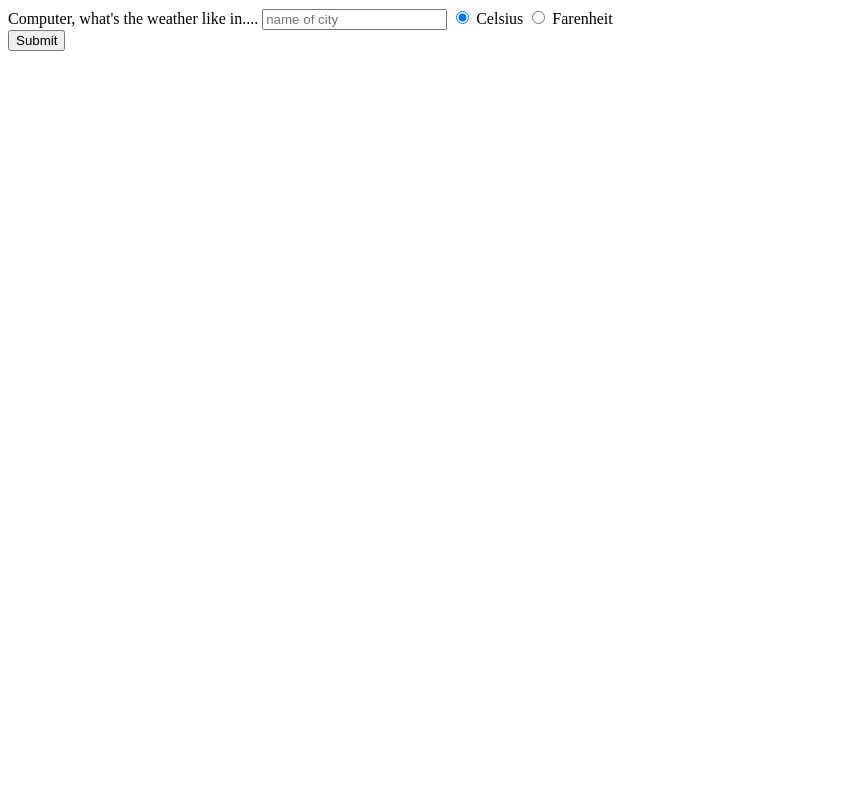
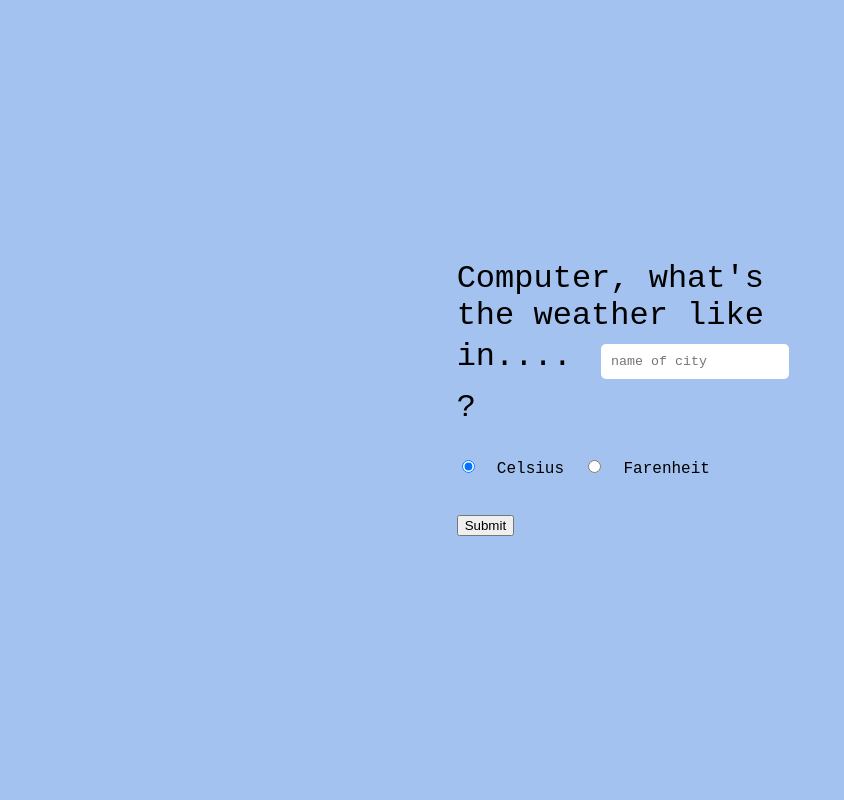
Before and after one commit to hoomanhorsey/odin-weather, a plain HTML site: page index.html in a window 1280 px wide. Shown: the whole page, without its empty margins (0-844 px from the left). Drawn offline with Linux system fonts and the light colour scheme.

Commit message:
Revised css and added more info

```diff
--- a/index.html
+++ b/index.html
@@ -8,28 +8,54 @@
     <script src="./javascript.js"></script>
     <link rel="stylesheet" type="text/css" href="styles.css" />
   </head>
+
   <body>
-    <div id="queryResult"></div>
+    <div class="container">
+      <div class="thirdTop">
+        <div class="resultDisplay" id="resultDisplay"></div>
+      </div>
 
+      <div class="thirdMiddle">
+        <div></div>
+
+        <div>
           <form novalidate id="userForm">
-      <span>
+            <div class="formElement">
               <label for="city">Computer, what's the weather like in....</label>
-        <input type="text" id="city" name="city" placeholder="name of city" />
-      </span>
+              <input
+                type="text"
+                id="city"
+                name="city"
+                placeholder="name of city"
+              />
+              ?
+            </div>
 
-      <span class="unit-selector">
+            <div class="unit-selector, formElement">
               <label>
-          <input type="radio" name="unit" value="metric" checked />
+                <input
+                  class="radio"
+                  type="radio"
+                  name="unit"
+                  value="metric"
+                  checked
+                />
                 <span class="custom-radio">Celsius</span>
               </label>
               <label>
                 <input type="radio" name="unit" value="us" />
                 <span class="custom-radio">Farenheit</span>
               </label>
-      </span>
-      <div>
+            </div>
+            <div class="formElement">
               <button type="submit">Submit</button>
             </div>
           </form>
+        </div>
+        <div></div>
+      </div>
+
+      <div class="thirdBottom"></div>
+    </div>
   </body>
 </html>
--- a/javascript.js
+++ b/javascript.js
@@ -3,33 +3,27 @@ document.addEventListener("DOMContentLoaded", () => {
   async function getWeather(cityName, unit) {
     try {
       console.log(cityName);
+      let time1 = performance.now();
 
       const weatherResult = await fetch(
         `https://weather.visualcrossing.com/VisualCrossingWebServices/rest/services/timeline/${cityName}?unitGroup=${unit}&key=845WSTLXENQ37FGANTMAYK5SM`,
         { mode: "cors" }
       );
+      let time2 = performance.now();
+      const timeToPerform = (time2 - time1) / 1000;
 
       if (!weatherResult.ok) {
         throw new Error(`${weatherResult.status}`);
       }
       const weatherData = await weatherResult.json();
-
       console.log(weatherData);
-      console.log(weatherData.address);
-      console.log(weatherData.currentConditions.temp);
-
-      const weatherDiv = document.getElementById("queryResult");
-      weatherDiv.innerHTML = `
-      City:   ${weatherData.address},
-      Temperature: ${weatherData.currentConditions.temp},
-      Conditions:
-      ${weatherData.currentConditions.icon}`;
-
-      console.log(` City: ${weatherData.address},
-      Temperature:
-      ${weatherData.currentConditions.temp},
-      Conditions:
-      ${weatherData.currentConditions.icon}`);
+      const weatherDiv = document.getElementById("resultDisplay");
+      weatherDiv.innerHTML = `<div>Current temperature in ${weatherData.resolvedAddress} is
+      ${weatherData.currentConditions.temp}. </div><div> Feels like ${weatherData.currentConditions.feelslike}</div>  <div></div> <div>Conditions are:  ${weatherData.currentConditions.icon}. </div>
+      <div> Sunrise is at ${weatherData.currentConditions.sunrise} and sunset at ${weatherData.currentConditions.sunset} </div>
+      <div> UV index is ${weatherData.currentConditions.uvindex} out of 10 </div>
+      Time to perform operation = ${timeToPerform} seconds.
+      `;
     } catch (error) {
       console.log(error);
       if (error.message === "400") {
--- a/styles.css
+++ b/styles.css
@@ -0,0 +1,62 @@
+html,
+body {
+  height: 100%; /* Ensure the body and HTML take the full height */
+  margin: 0; /* Remove default margins */
+
+  background-color: rgb(163, 194, 240);
+
+  font-size: xx-large;
+  font-family: "Courier New", Courier, monospace;
+}
+
+.container {
+  display: grid;
+  height: 100vh; /* Make the grid container take up full viewport height */
+  width: 100vw;
+  grid-template-rows: 1fr 1fr 1fr;
+}
+
+.thirdTop {
+  display: grid;
+  grid-row: 0/1;
+  grid-template-columns: 1fr;
+}
+
+.thirdMiddle {
+  display: grid;
+  grid-template-columns: 1fr 1fr 1fr;
+
+  grid-row: 2/3;
+  grid-column: 1/2;
+}
+
+.thirdBottom {
+  display: grid;
+  grid-row: 3/4;
+  grid-column: 0/4;
+}
+
+form {
+  border: solid;
+  border-width: 10px;
+  border-radius: 5px;
+  border-color: rgb(163, 194, 240);
+}
+
+.formElement,
+.resultDisplay {
+  margin: 20px;
+  padding: 0px;
+}
+
+#city {
+  border-width: 0px;
+  border-radius: 5px;
+  margin: 10px;
+  padding: 10px;
+  font-family: "Courier New", Courier, monospace;
+}
+
+.custom-radio {
+  font-size: medium;
+}
```
Lines whose indentation alone changed are shown as unchanged.
